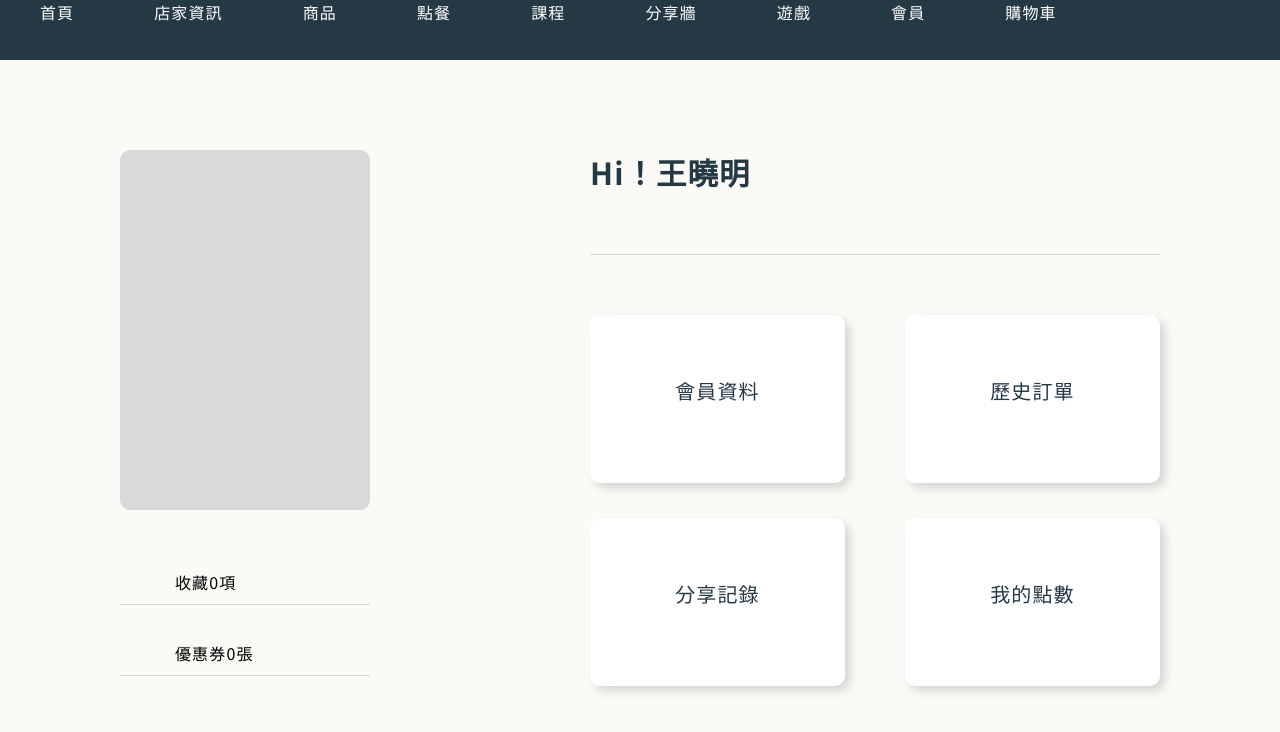
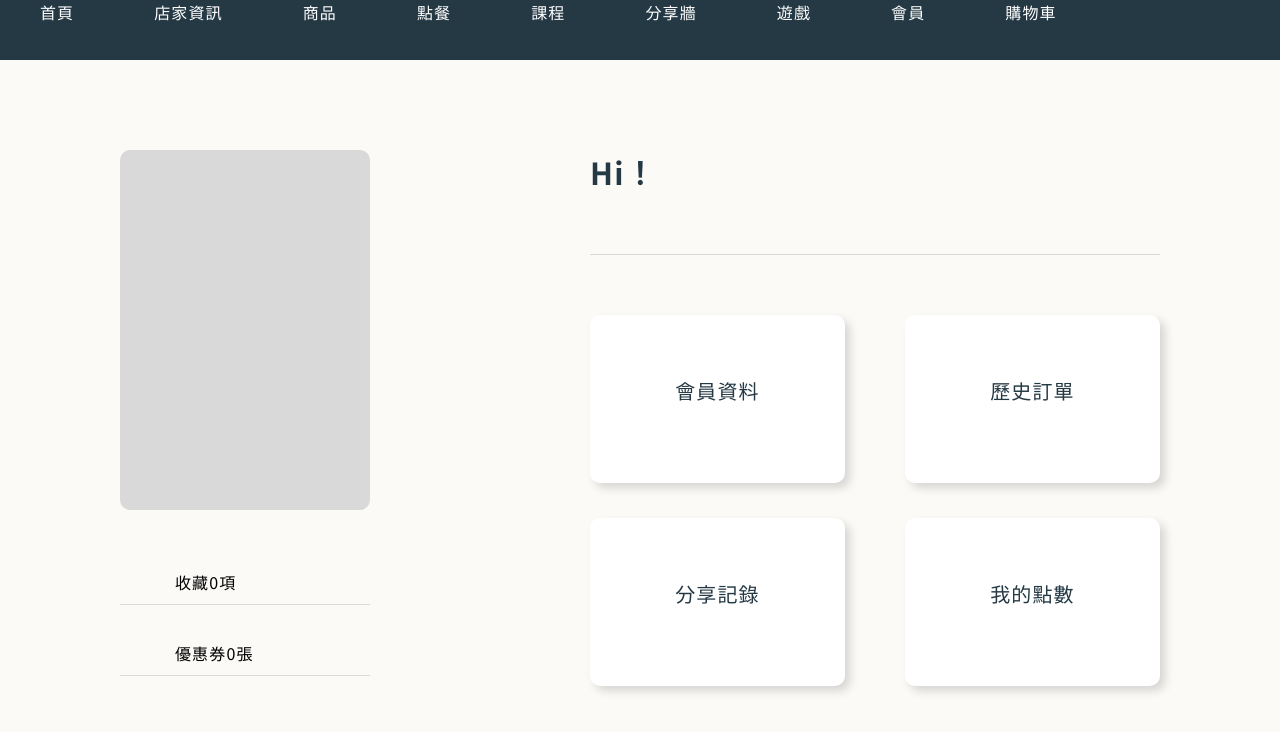
Before and after one commit to hunter850/coffee_react, a React (Create React App) app: page /member in a window 1280 px wide. Shown: the top 732 px of the page. Built offline with nearby package versions, Linux system fonts and the light colour scheme.

Commit message:
抓登入者名稱

```diff
--- a/src/routes/member/Member.js
+++ b/src/routes/member/Member.js
@@ -1,13 +1,17 @@
+/* eslint-disable prettier/prettier */
 import { Fragment } from "react";
 import { Link } from "react-router-dom";
 
-// import { useContext} from "react";
-// import AuthContext from "../../AuthContext";
+import { useContext} from "react";
+import AuthContext from "../../component/Member/AuthContext";
 
 import NavBar from "../../component/NavBar";
 import "./Member.css";
 
 function Member() {
+
+    const { authorized, name } = useContext(AuthContext);
+
     return (
         <Fragment>
             <NavBar />
@@ -27,9 +31,10 @@ function Member() {
                         </div>
                     </div>
                     <div className="wrap-left">
-                        <div className="mc-user-name">Hi！王曉明</div>
+                        <div className="mc-user-name">Hi！{name}</div>
                         <div className="mc-menu-wrap">
-                            <Link to="/member/userinfo">
+                            <Link
+                                to={ authorized ? "/member/userinfo" : "/member/login" }>
                                 <div className="mc-menu">
                                     <i className="fa-solid fa-user"></i>
                                 </div>
```
